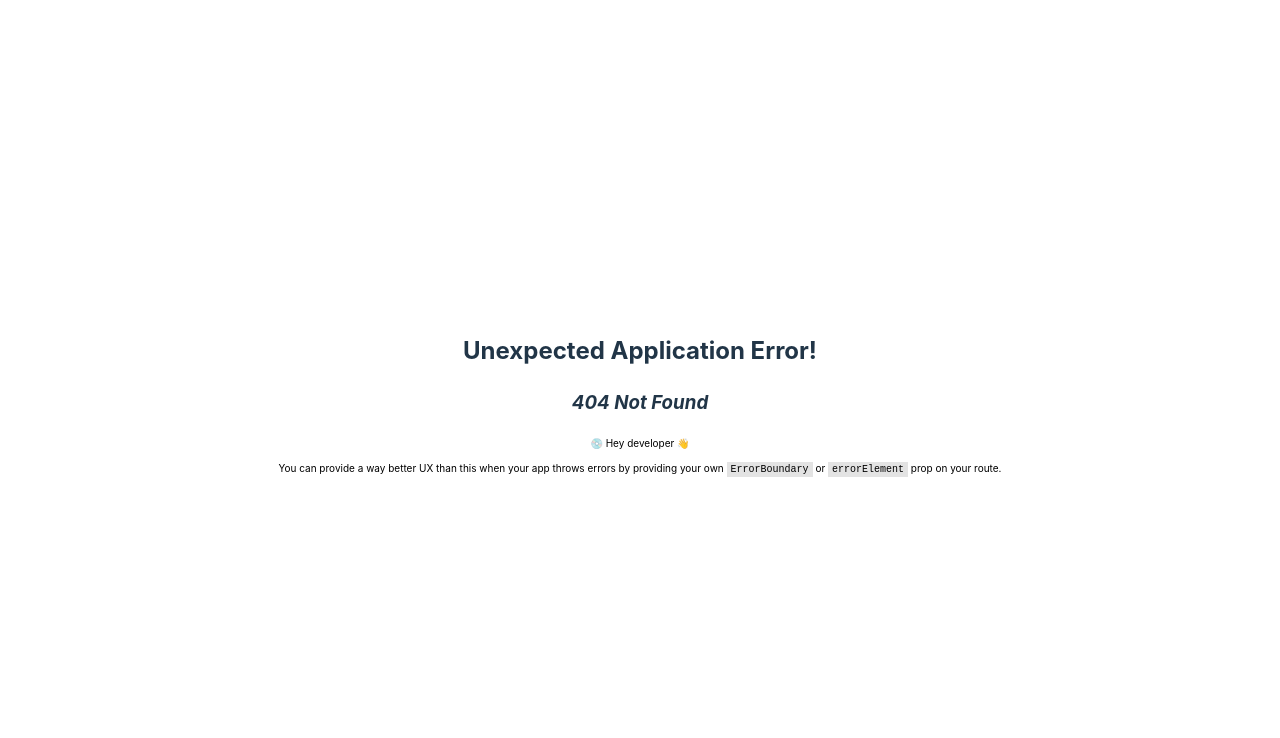
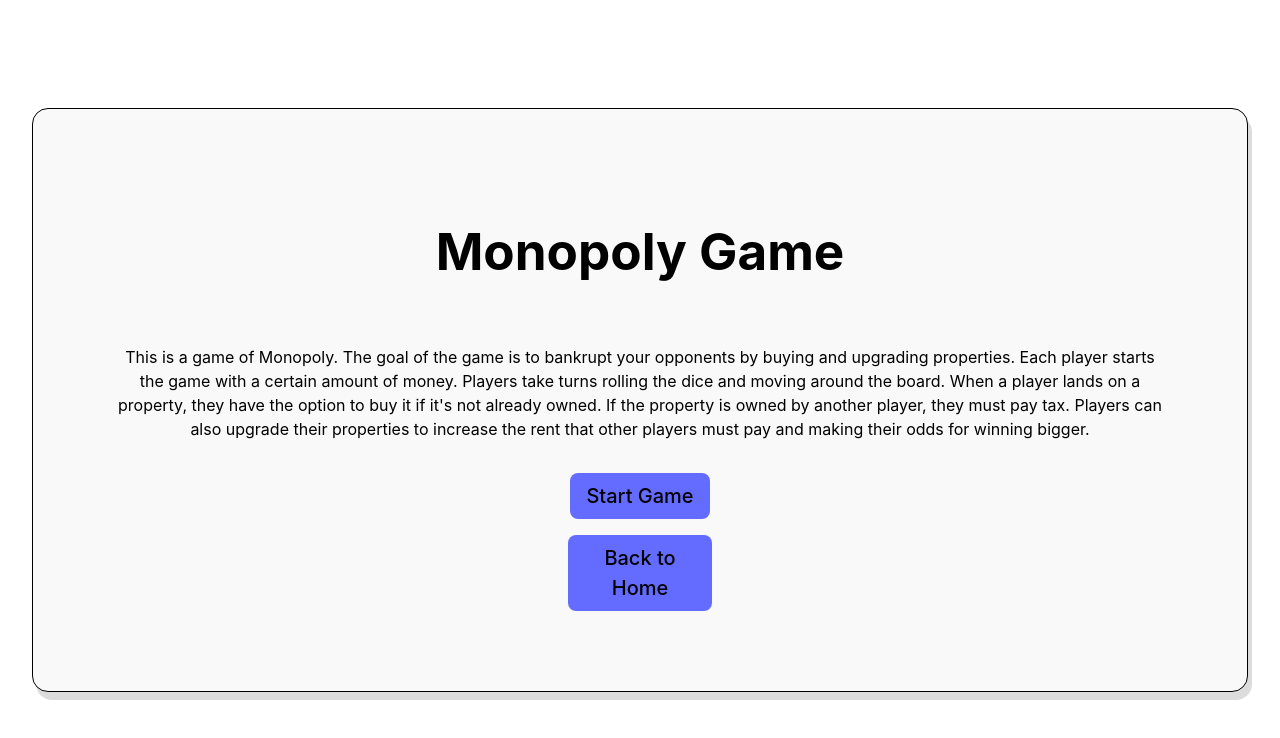
Before and after one commit to pslib-cz/2023-p3a-mpa-react-project-HonzaVrbensky, a React (Vite) app in the folder monopoly/: page /2023-p3a-mpa-react-project-HonzaVrbensky/tutorial in a window 1280 px wide. Before the commit this address had no page. Shown: the top 738 px of the page. Built offline with nearby package versions, Linux system fonts and the light colour scheme.

Commit message:
tutorial done, az na stylovani

```diff
--- a/monopoly/src/App.tsx
+++ b/monopoly/src/App.tsx
@@ -2,13 +2,15 @@
 import { createBrowserRouter, RouterProvider, createRoutesFromElements, Route } from 'react-router-dom';
 import GameBoardPage from './pages/GameBoardPage';
 import HomePage from './pages/HomePage';
+import TutorialPage from './pages/TutorialPage';
 
 function App() {
 
   const router = createBrowserRouter(
     createRoutesFromElements([
       <Route path="/" element={<HomePage />}/>,
-      <Route path="/game" element={<GameBoardPage />}/>
+      <Route path="/game" element={<GameBoardPage />}/>,
+      <Route path="/tutorial" element={<TutorialPage />}/>
     ]), {basename: "/2023-p3a-mpa-react-project-HonzaVrbensky/"}
 )
 
--- a/monopoly/src/pages/HomePage.tsx
+++ b/monopoly/src/pages/HomePage.tsx
@@ -9,6 +9,10 @@
       <div className={Styles["btn"]}>
         <Link style={{color: "black"}} to="/game">Start Game</Link>
       </div>
+
+      <div className={Styles["btn"]}>
+        <Link style={{color: "black"}} to="/tutorial">Tutorial</Link>
+      </div>
     </div>
   );
 }
--- /dev/null
+++ b/monopoly/src/pages/TutorialPage.tsx
@@ -0,0 +1,28 @@
+import React from 'react';
+import { Link } from 'react-router-dom';
+import Styles from './HomePage.module.css';
+
+const TutorialPage: React.FC = () => {
+  return (
+    <div className={Styles["content-box"]}>
+      <h1>Monopoly Game</h1>
+      <p style={{fontSize: "16px"}}>
+        This is a game of Monopoly. The goal of the game is to bankrupt your opponents by buying and upgrading properties.
+
+        Each player starts the game with a certain amount of money. Players take turns rolling the dice and moving around the board.
+
+        When a player lands on a property, they have the option to buy it if it's not already owned. If the property is owned by another player, they must pay tax.
+
+        Players can also upgrade their properties to increase the rent that other players must pay and making their odds for winning bigger.
+      </p>
+      <div className={Styles["btn"]}>
+        <Link style={{color: "black"}} to="/game">Start Game</Link>
+      </div>
+      <div className={Styles["btn"]}>
+      <Link style={{color: "black"}} to="/">Back to Home</Link>
+      </div>
+    </div>
+  );
+}
+
+export default TutorialPage;
```
